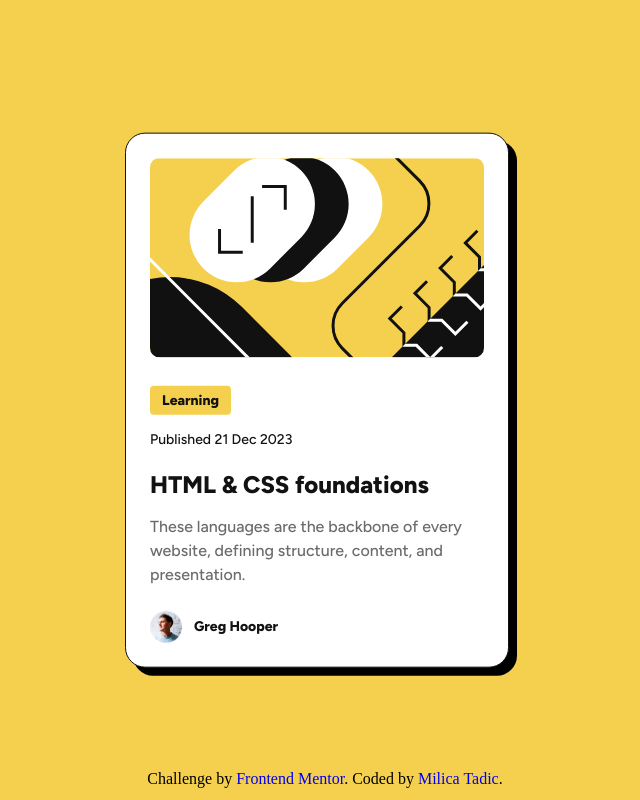
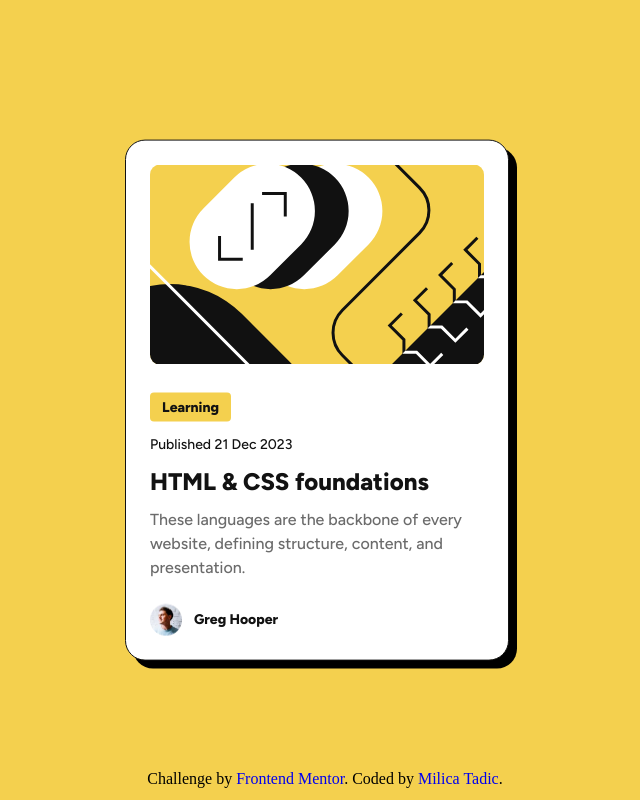
Before and after one commit to milicaaa175/blog-preview-card, a plain HTML site: page index.html in a window 1280 px wide. Shown: the whole page, without its empty margins (323-963 px from the left). Drawn offline with Linux system fonts and the light colour scheme.

Commit message:
Fixed margins of a number of elements

```diff
--- a/index.html
+++ b/index.html
@@ -18,11 +18,11 @@
         <p>Published <time datetime="2023-12-21">21 Dec 2023</time></p>
         <h1>HTML & CSS foundations</h1>
         <p id="description">These languages are the backbone of every website, defining structure, content, and presentation.</p>
-        <div class="author">
-          <img src="assets/images/image-avatar.webp" alt="avatar" id="avatar">
-          <p id="authorname">Greg Hooper</p>
-        </div>
       </section>
+      <div class="author">
+        <img src="assets/images/image-avatar.webp" alt="avatar" id="avatar">
+        <p id="authorname">Greg Hooper</p>
+      </div>
     </a>
   </main>
   <footer>
--- a/styles.css
+++ b/styles.css
@@ -44,15 +44,12 @@ section > h1, section > p{
     margin-bottom: 0.75rem;
 }
 
-section:last-child {
-    margin-bottom: none;
-}
-
 h1 {
     font-family: "Figtree", sans-serif;
     font-size: clamp(1.25rem, 3vw, 1.5rem);
     font-weight: 800;
     color: hsl(0, 0%, 7%);
+    margin-top: 0;
 }
 
 p {
@@ -61,6 +58,7 @@ p {
     font-weight: 500;
     line-height: 150%;
     color: hsl(0, 0%, 7%);
+    margin-top: 0;
 }
 
 
@@ -70,12 +68,12 @@ p {
     padding: 0.25rem 0.75rem;
     border-radius: 0.25rem;
     width: fit-content;
-    margin-top: 0;
 }
 
 #description {
     font-size: 1rem;
     color: hsl(0, 0%, 42%);
+    margin-bottom: 0;
 }
 
 .author {
@@ -93,6 +91,7 @@ p {
 
 #authorname {
     font-weight: 800;
+    margin-bottom: 0;
 }
 
 body::after {
```
Also changed, not shown: Screenshot.png.
